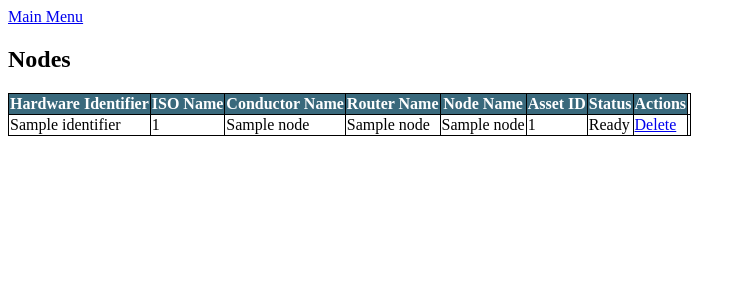
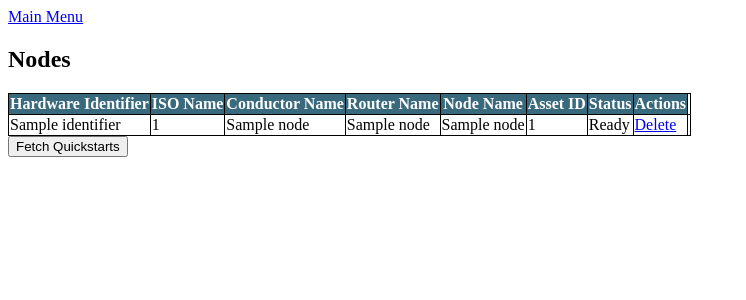
Before and after one commit to 128technology/blaster, a Flask app: template webapp/blaster/templates/node_list.html in a window 1280 px wide. Shown: the top 300 px of the page, without its empty margins (0-746 px from the left). Run offline with Flask 2, Linux system fonts and the light colour scheme; the template is opened without the code that fills it: most values are stand-ins (such as "Sample title", 1, 10 or a date in 2020).

Commit message:
Added button to search for identifiers across all conductors and associate quickstarts

```diff
--- a/webapp/blaster/templates/node_list.html
+++ b/webapp/blaster/templates/node_list.html
@@ -29,5 +29,8 @@
     </tr>
 {%- endfor %}
   </table>
+  <form action="/node/fetch" method="post">
+    <input type="Submit" value="Fetch Quickstarts">
+  </form>
 </nav>
 {% endblock %}
```
